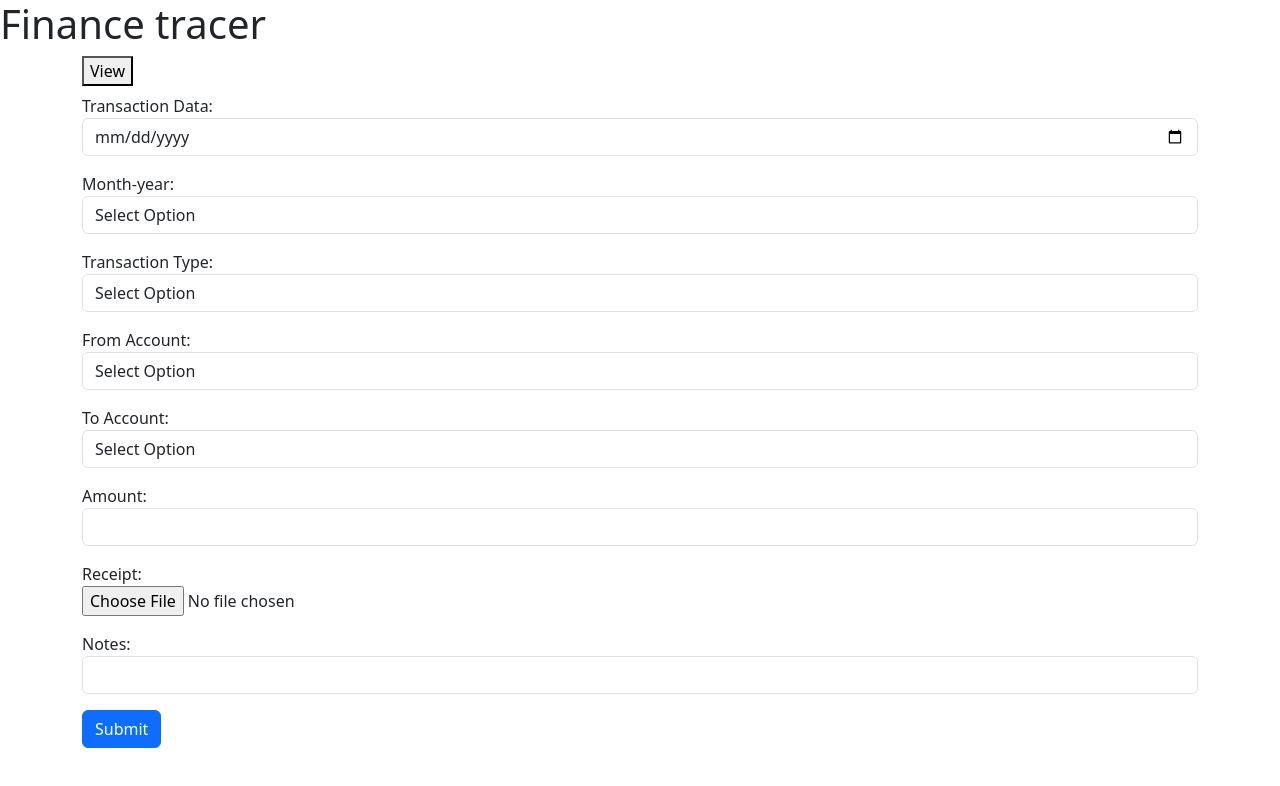
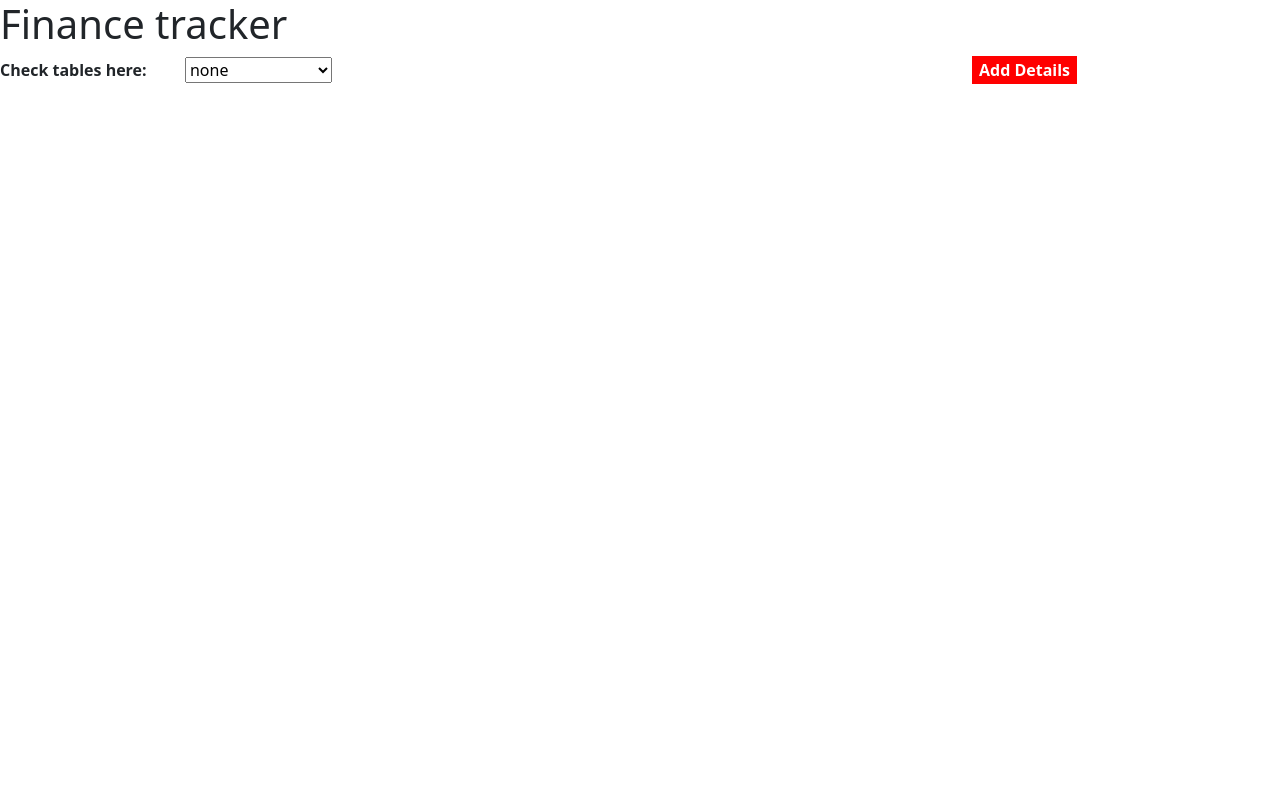
Before and after one commit to PrachiKhajuria21/Finance-Tracker, a React (Create React App) app: page / in a window 1280 px wide. Shown: the top 786 px of the page. Built offline with nearby package versions, Linux system fonts and the light colour scheme.

Commit message:
working on edit module

```diff
--- a/src/App.js
+++ b/src/App.js
@@ -5,18 +5,21 @@ import { BrowserRouter as Router, Routes, Route, Link } from "react-router-dom";
 // import TableData from "./TableData"
 import TableData from "./component/TableData";
 import FormData from "./component/FormData";
-import TableMerge from "./component/TableMerge";
+import TableMerge from "./component/main";
 import "./index.css"
 
 export default function App() {
+
+
+
   return (
     <div>
-      <h1 className="text">Finance tracer</h1>
+      <h1>Finance tracker</h1>
      <Router>
       <Routes>
-        <Route exact index element={<FormData />}></Route>
+        <Route exact path="/form" index element={<FormData />}></Route>
         <Route exact path="/tabledata" element={<TableData />}></Route>
-        <Route exact path="/allMerge" element={<TableMerge/>}></Route>
+        <Route exact path="/" element={<TableMerge/>}></Route>
       </Routes>
     </Router>
     </div>
--- a/src/component/DropDown.jsx
+++ b/src/component/DropDown.jsx
@@ -1,16 +1,18 @@
 import React from "react";
 
-export default function DropDown({ data, name, setFormData }) {
+export default function DropDown({ data, name, setFormData, value }) {
   const handleValue = (e) => {
     setFormData((prev) => ({ ...prev, [name]: e.target.value }));
   };
   return (
     <>
+      {console.log({ data }, { value })}
       <select
         className="form-control"
         onChange={handleValue}
         name={name}
-        defaultValue={""}
+        value={value ? value: ''}
+        defaultValue={value}
       >
         <option value="" disabled>
           Select Option
--- a/src/component/FormData.js
+++ b/src/component/FormData.js
@@ -1,8 +1,14 @@
-import react, { useEffect, useForm, useState } from "react";
+import react, { useEffect, useForm, useRef, useState } from "react";
 import DropDown from "./DropDown";
-import { BrowserRouter as Router, Routes, Route, Link } from "react-router-dom";
+import {
+  BrowserRouter as Router,
+  Routes,
+  Route,
+  Link,
+  useLocation,
+} from "react-router-dom";
 
-export default function FormData() {
+export default function FormData({ state }) {
   const INITIAL_STATE = {
     date: "",
     month: "",
@@ -11,13 +17,37 @@ export default function FormData() {
     toAccount: "",
     amount: "",
     receipt: "",
+    id: 0,
     receiptSize: 0,
     notes: "",
   };
 
   const [formData, setFormData] = useState(INITIAL_STATE);
+
+  const location = useLocation();
+  const userId = location.state;
+  console.log("userID:::::::::", userId);
+
+  const localData = JSON.parse(localStorage.getItem("Data"));
+  console.log("localStorage data", localData);
+  // console.log("dataaaa inside form::::::: ",location.state)
+
+  const userData = localData.find(({ id }) => id === userId);
+  console.log("userData::::", userData);
+  // setFormData(userData);
+
+  useEffect(() => {
+    if (userData !== undefined) {
+      setFormData(userData);
+      console.log("::::::", userData);
+    } else {
+      setFormData(INITIAL_STATE);
+    }
+  }, []);
+
   const [validation, setValidation] = useState({});
   const [isSubmit, setIsSubmit] = useState(false);
+  const imageRef = useRef(null);
 
   let errors = {};
   const handleValue = (e) => {
@@ -90,35 +120,66 @@ export default function FormData() {
 
   const handleSubmit = (e) => {
     e.preventDefault();
-    setValidation(validate(formData));
-    setIsSubmit(true);
-    console.log(formData);
+    console.log("inside submit", userData);
+    if (userData === undefined) {
+      console.log("HHHHHHHHHHHHHHHHHHH");
+      e.preventDefault();
+      const errFunc = validate(formData);
+      // console.log("functionValue", validate(formData));
+      setValidation(errFunc);
 
-    let array = JSON.parse(localStorage.getItem("Data") || "[]");
-    array.push(formData);
-    localStorage.setItem("Data", JSON.stringify(array));
+      const errorLength = Object.values(errFunc).filter((item) => item !== "");
+      console.log("error length", errorLength.length);
 
-    console.log("Array::::", array);
+      if (errorLength.length === 0) {
+        formData.id = localData.length + 1;
+        setFormData(formData.id);
+        console.log("formDataID: ", formData.id);
+
+        let array = JSON.parse(localStorage.getItem("Data") || "[]");
+        array.push(formData);
+
+        localStorage.setItem("Data", JSON.stringify(array));
+
+        console.log("Array::::", array);
+      }
+    } else {
+      console.log("hellloooooo");
+
+      let array = JSON.parse(localStorage.getItem("Data") || "[]");
+
+      array[userId - 1] = formData;
+
+      localStorage.setItem("Data", JSON.stringify(array));
+    }
   };
 
-  useEffect(() => {
-    console.log("new validate data::: ", validation);
-    if (Object.keys(validation).length === 0 && isSubmit) {
-      console.log(validation);
-    }
-  }, []);
+  console.log("formDataID", formData.id);
+  console.log("validation", validation);
+
 
   const myvariable = {
     color: "red",
   };
 
+  const backBtn = {
+    color: "white",
+    marginLeft:"50%",
+    backgroundColor:"red",
+    border:"1px solid red",
+    fontWeight:"bold"
+  }
+  const submitBtn = {
+    marginLeft:"50%"
+  }
+
   return (
     <div className="container">
-      <span>
-        <Link to="/allMerge">
-          <button>View</button>
+
+        <Link to="/">
+          <button style={backBtn}>Back</button>
         </Link>
-      </span>
+
 
       <form onSubmit={handleSubmit}>
         <div className="form-group mt-2">
@@ -127,12 +188,14 @@ export default function FormData() {
             type="date"
             className="form-control"
             onChange={handleValue}
+            defaultValue={formData.date}
             name="date"
           />
         </div>
         <p style={myvariable}>{validation.date}</p>
         <div className="form-group mt-2">
           <label>Month-year: </label>
+
           <DropDown
             data={[
               "january",
@@ -148,6 +211,7 @@ export default function FormData() {
               "november",
               "december",
             ]}
+            value={formData.month}
             name="month"
             setFormData={setFormData}
           />
@@ -159,6 +223,7 @@ export default function FormData() {
             data={["Home Expense", "Personal Expense", "Income Expense"]}
             name="transactionType"
             setFormData={setFormData}
+            value={formData.transactionType}
           />
         </div>
         <p style={myvariable}>{validation.transactionType}</p>
@@ -175,6 +240,7 @@ export default function FormData() {
             ]}
             name="fromAccount"
             setFormData={setFormData}
+            value={formData.fromAccount}
           />
         </div>
         <p style={myvariable}>{validation.fromAccount}</p>
@@ -191,6 +257,7 @@ export default function FormData() {
             ]}
             name="toAccount"
             setFormData={setFormData}
+            value={formData.toAccount}
           />
         </div>
         <p style={myvariable}>{validation.toAccount}</p>
@@ -201,17 +268,27 @@ export default function FormData() {
             className="form-control"
             onChange={handleValue}
             name="amount"
+            value={formData.amount}
           />
         </div>
         <p style={myvariable}>{validation.amount}</p>
         <div className="form-group mt-2">
           <label>Receipt: </label>
           <div className="col-sm-18">
+            <img
+              // type="file"
+              // className="form-control-file"
+              ref={imageRef}
+              onChange={handleValue}
+              name="receipt"
+              src={formData.receipt}
+            />
             <input
               type="file"
               className="form-control-file"
               onChange={handleValue}
               name="receipt"
+              // value={formData.receipt}
             />
           </div>
         </div>
@@ -223,12 +300,13 @@ export default function FormData() {
             className="form-control"
             onChange={handleValue}
             name="notes"
+            value={formData.notes}
           />
         </div>
         <p style={myvariable}>{validation.notes}</p>
 
         <div className="mt-2">
-          <button type="submit" className="btn btn-primary">
+          <button type="submit" style={submitBtn} className="btn btn-primary">
             Submit
           </button>
         </div>
--- a/src/component/TableComponent.js
+++ b/src/component/TableComponent.js
@@ -1,12 +1,25 @@
-import react from "react";
+import react,{ useState} from "react";
 import TableData from "./TableData";
+import { useNavigate } from "react-router-dom";
 
 export default function PageMeta({ data }) {
+
+
+  const navigate = useNavigate();
+
+  const handleEdit = (index) => {
+    console.log("index::::::",index)
+    // const userData = data.find(({ id }) => id === index);
+    // console.log( "userData::::",userData );
+    navigate("/form",{state:index})
+  };
+
   return (
     <>
       {data.length > 0 &&
         data.map((data, index) => (
           <tr key={index}>
+            <td>{data.id}</td>
             <td>{data.date}</td>
             <td>{data.month}</td>
             <td>{data.transactionType}</td>
@@ -18,7 +31,7 @@ export default function PageMeta({ data }) {
             </td>
             <td>{data.notes}</td>
             <td>
-              <button>view</button>
+              <button onClick={() => handleEdit(data.id)}>Edit</button>
             </td>
           </tr>
         ))}
--- a/src/component/TableData.js
+++ b/src/component/TableData.js
@@ -10,7 +10,7 @@ export default function TableData({ data, setData }) {
   const [search, setSearch] = useState([]);
   const [typeSearch, setTypeSearch] = useState("");
 
-  const records = 4;
+  const records = 5;
   const totalRecords = data.length;
 
   let pages = Math.ceil(totalRecords / records);
@@ -85,9 +85,6 @@ export default function TableData({ data, setData }) {
 
   const handleSearch = (event) => {
     setTypeSearch(event.target.value);
-    // console.log("typeSearch", typeSearch);
-
-    // console.log(":::::", typeSearch);
     if (event.target.value.length === 0) {
       setTypeSearch("");
       setSearch("");
@@ -95,7 +92,7 @@ export default function TableData({ data, setData }) {
       return;
     }
 
-    // console.log("dataForm:::", getDataFromLS);
+
     const cloneData = [...data];
     const searchValue = event.target.value;
     const searchRes = cloneData.filter((curData) => {
@@ -116,18 +113,18 @@ export default function TableData({ data, setData }) {
     });
 
     setSearch(searchRes);
-    console.log("search Result", search);
-    // setData(searchRes);
+    // console.log("search Result", search);
     setData([]);
+    // console.log("data::::::::::::::: ")
   };
 
-  // useEffect(() => {
-  //   const totalRecords = search.length;
+  const pageBottom = {
+    border:"1px solid red",
+    backgroundColor:"red",
+    fontWeight:"bold",
+    color:"white"
+  }
 
-  //   if (typeSearch === "") {
-  //     setPageNumber(originalPages);
-  //   }
-  // }, [search]);
 
   return (
     <div>
@@ -139,6 +136,7 @@ export default function TableData({ data, setData }) {
       <table style={mystyle}>
         <tbody>
           <tr>
+            <th>ID</th>
             <th onClick={() => HandleSort("date")}>Transaction Date</th>
             <th onClick={() => HandleSort("month")}>Month Year</th>
             <th onClick={() => HandleSort("transactionType")}>
@@ -162,7 +160,7 @@ export default function TableData({ data, setData }) {
       <div>
         {data.length > 0 &&
           pageNumber.map((number) => (
-            <span key={number} onClick={() => handlePagination(number)}>
+            <span style={pageBottom} key={number} onClick={() => handlePagination(number)}>
               {number}
             </span>
           ))}
--- a/src/component/TableMerge.js
+++ b/src/component/main.js
@@ -1,6 +1,8 @@
 import react from "react";
 import { useState } from "react";
 import TableData from "./TableData";
+import { useNavigate } from "react-router-dom";
+
 
 export default function TableMerge() {
   const getDataFromLS = JSON.parse(localStorage.getItem("Data"));
@@ -8,6 +10,7 @@ export default function TableMerge() {
 
   const [allData, setAllData] = useState(getDataFromLS);
   const [groupBy, setGroupBy] = useState({});
+  const navigate = useNavigate();
 
   const handleGroup = (e) => {
     console.log(e.target.value);
@@ -25,22 +28,42 @@ export default function TableMerge() {
   };
 
   const selectClass ={
-    marginLeft:"5%"
+    marginLeft:"3%"
   }
 
-  console.log("groupBy:::::::: ", groupBy);
-  //   const length = Object.keys(groupBy).length;
-  //   console.log("length:::: ", length);
+  const btn = {
+    color: "white",
+    marginLeft:"50%",
+    backgroundColor:"red",
+    border:"1px solid red",
+    fontWeight:"bold"
+  };
+
+  const label = {
+     fontWeight:"bold",
+
+  }
+
+   const handleSignIn =() =>
+   {
+      navigate("/form")
+   }
+
 
   return (
     <>
+      <label style={label}>Check tables here:</label>
       <select  style={selectClass} defaultValue="" onChange={handleGroup}>
+
         <option>none</option>
         <option value="month">Month-year</option>
         <option value="transactionType">Transaction-type</option>
         <option value="fromAccount">From Account</option>
         <option value="toAccount">To Account</option>
       </select>
+
+      <button style={btn} onClick={handleSignIn}>Add Details</button>
+
 
       {/* <TableData data={allData} setData={setAllData} /> */}
 
```
